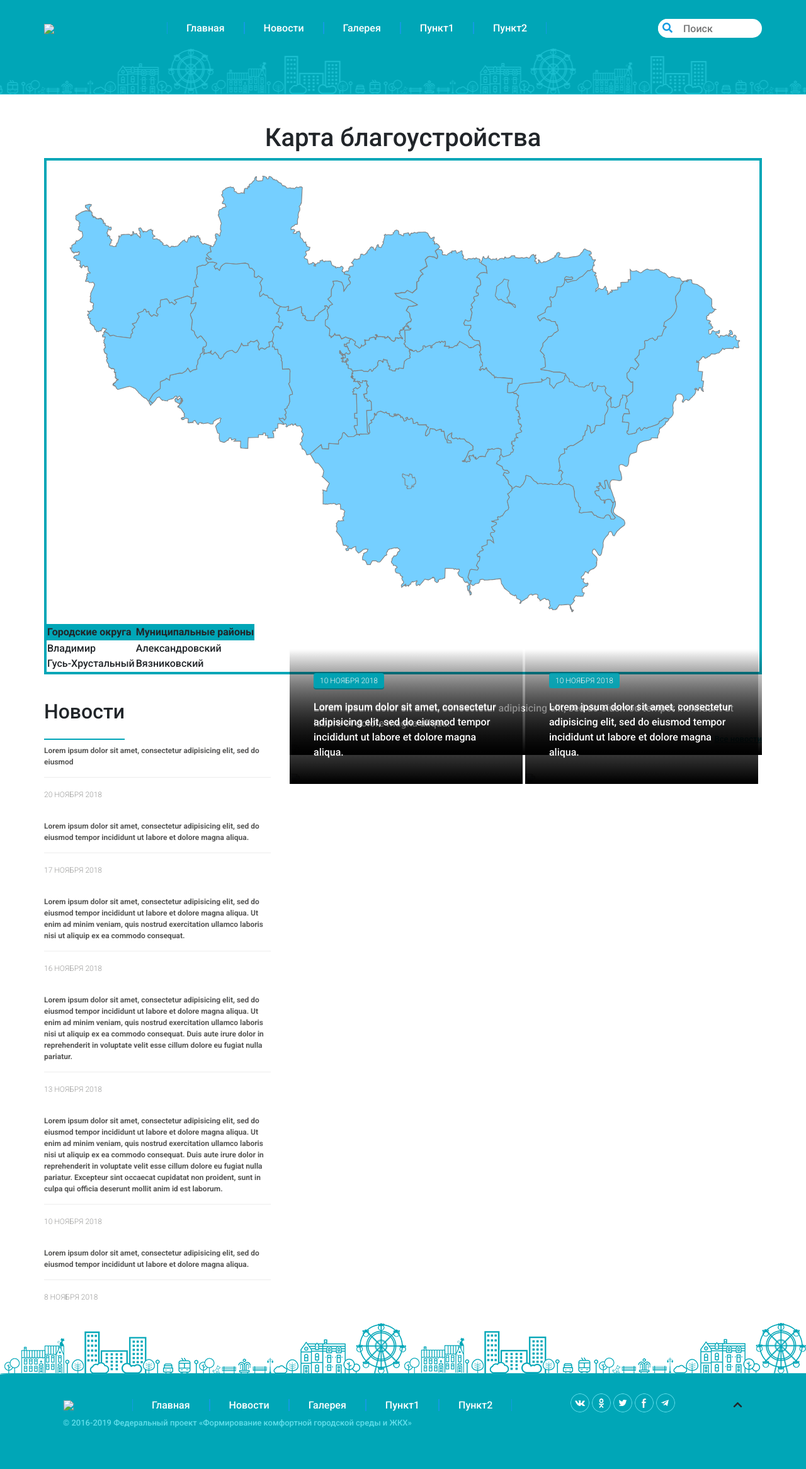
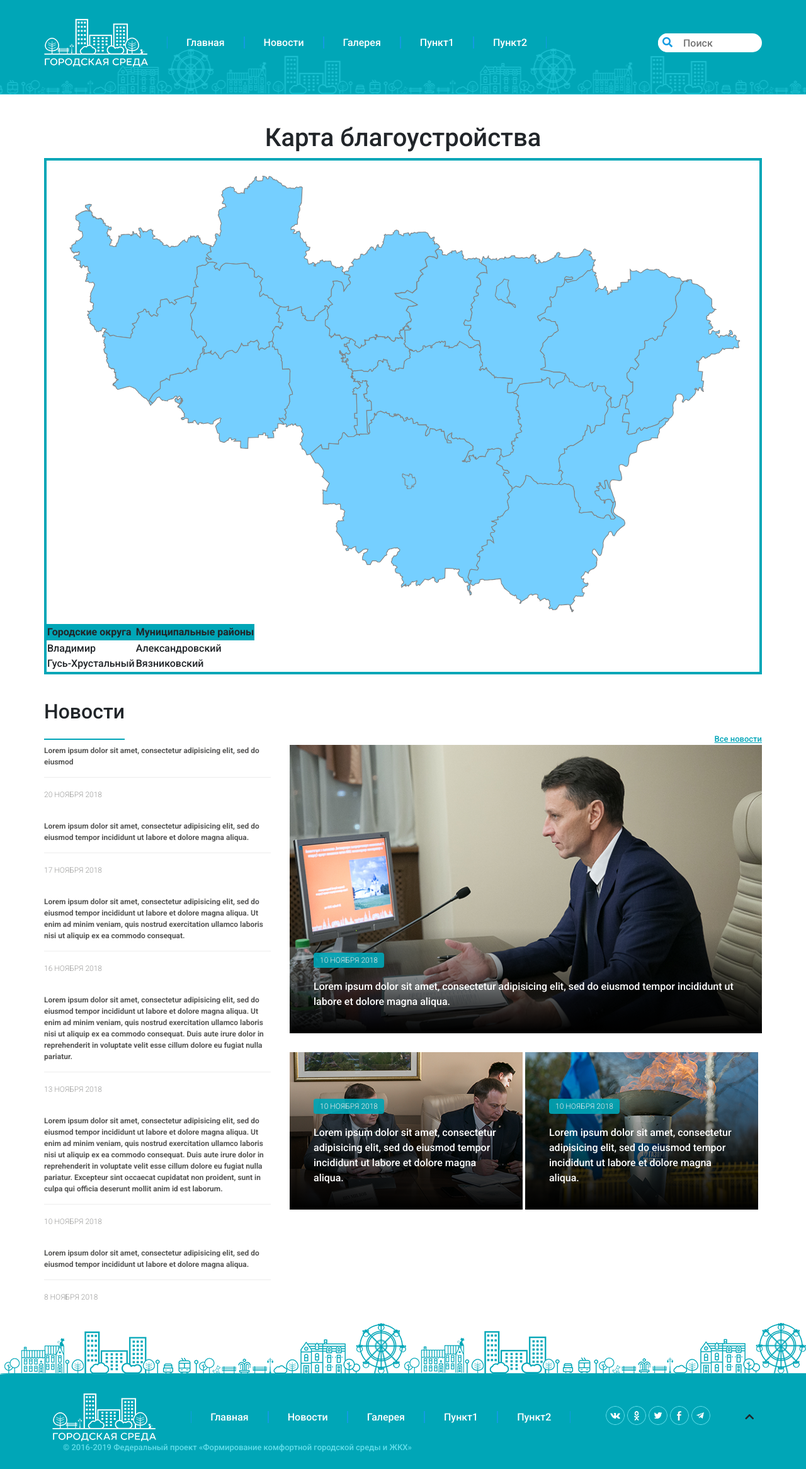
Before and after one commit to foxxycat/portfolio, a plain HTML site: page index.html in a window 1280 px wide. Shown: the whole page at 63% size. Drawn offline with nearby package versions, Linux system fonts and the light colour scheme; files that its build step writes are made by us from their sources; files whose address does not match are found by name.

Commit message:
Update index.html

```diff
--- a/index.html
+++ b/index.html
@@ -6,14 +6,14 @@
 	<link rel="stylesheet" href="https://stackpath.bootstrapcdn.com/bootstrap/4.3.1/css/bootstrap.min.css" integrity="sha384-ggOyR0iXCbMQv3Xipma34MD+dH/1fQ784/j6cY/iJTQUOhcWr7x9JvoRxT2MZw1T" crossorigin="anonymous">
 	<link href="https://fonts.googleapis.com/css?family=Roboto:300,500,700&display=swap" rel="stylesheet">
 	<link rel="stylesheet" href="https://use.fontawesome.com/releases/v5.11.2/css/all.css" integrity="sha384-KA6wR/X5RY4zFAHpv/CnoG2UW1uogYfdnP67Uv7eULvTveboZJg0qUpmJZb5VqzN" crossorigin="anonymous">
-	<link rel="stylesheet" type="text/css" href="css/style.css">
+	<link rel="stylesheet" type="text/css" href="style.css">
 </head>
 <body>
 	<header class="header">
 		<div class="container">
 			<nav class="row navigator">
 				<div class="col-lg-2 col-md-2 col-2">
-					<img src="img/logo.png" class="logo">
+					<img src="logo.png" class="logo">
 				</div>
 				<div class="mobile-button col-sm-2  col-2">
 					<i class="fas fa-bars"></i>
@@ -135,7 +135,7 @@
 				<div class="col-md-8 col-sm-12">
 					<div class="photo-news-item">
 						<a href="#">
-							<img src="img/news/news1.png">
+							<img src="news1.png">
 							<div class="photo-news-footer">
 								<div class="date-block"><span>10 Ноября 2018</span></div>
 								<div class="photo-news-title">Lorem ipsum dolor sit amet, consectetur adipisicing elit, sed do eiusmod
@@ -147,7 +147,7 @@
 
 							<div class="photo-news-item low">
 								<a href="#">
-									<img src="img/news/news2.png">
+									<img src="news2.png">
 									<div class="photo-news-footer">
 										<div class="date-block"><span>10 Ноября 2018</span></div>
 										<div class="photo-news-title">Lorem ipsum dolor sit amet, consectetur adipisicing elit, sed do eiusmod
@@ -159,7 +159,7 @@
 
 							<div class="photo-news-item low">
 								<a href="#">
-									<img src="img/news/news3.png">
+									<img src="news3.png">
 									<div class="photo-news-footer">
 										<div class="date-block"><span>10 Ноября 2018</span></div>
 										<div class="photo-news-title">Lorem ipsum dolor sit amet, consectetur adipisicing elit, sed do eiusmod
@@ -180,7 +180,7 @@
 			<div class="container">
 			<nav class="row navigator">
 				<div>
-					<img src="img/logo.png">
+					<img src="logo.png">
 				</div>
 				<div>
 					<ul class="menu">
@@ -211,6 +211,6 @@
 	</footer>
 
 	<script src="https://code.jquery.com/jquery-3.4.1.slim.min.js" integrity="sha256-pasqAKBDmFT4eHoN2ndd6lN370kFiGUFyTiUHWhU7k8=" crossorigin="anonymous"></script>
-	<script type="text/javascript" src="js/script.js"></script>
+	<script type="text/javascript" src="script.js"></script>
 </body>
 </html>
```
